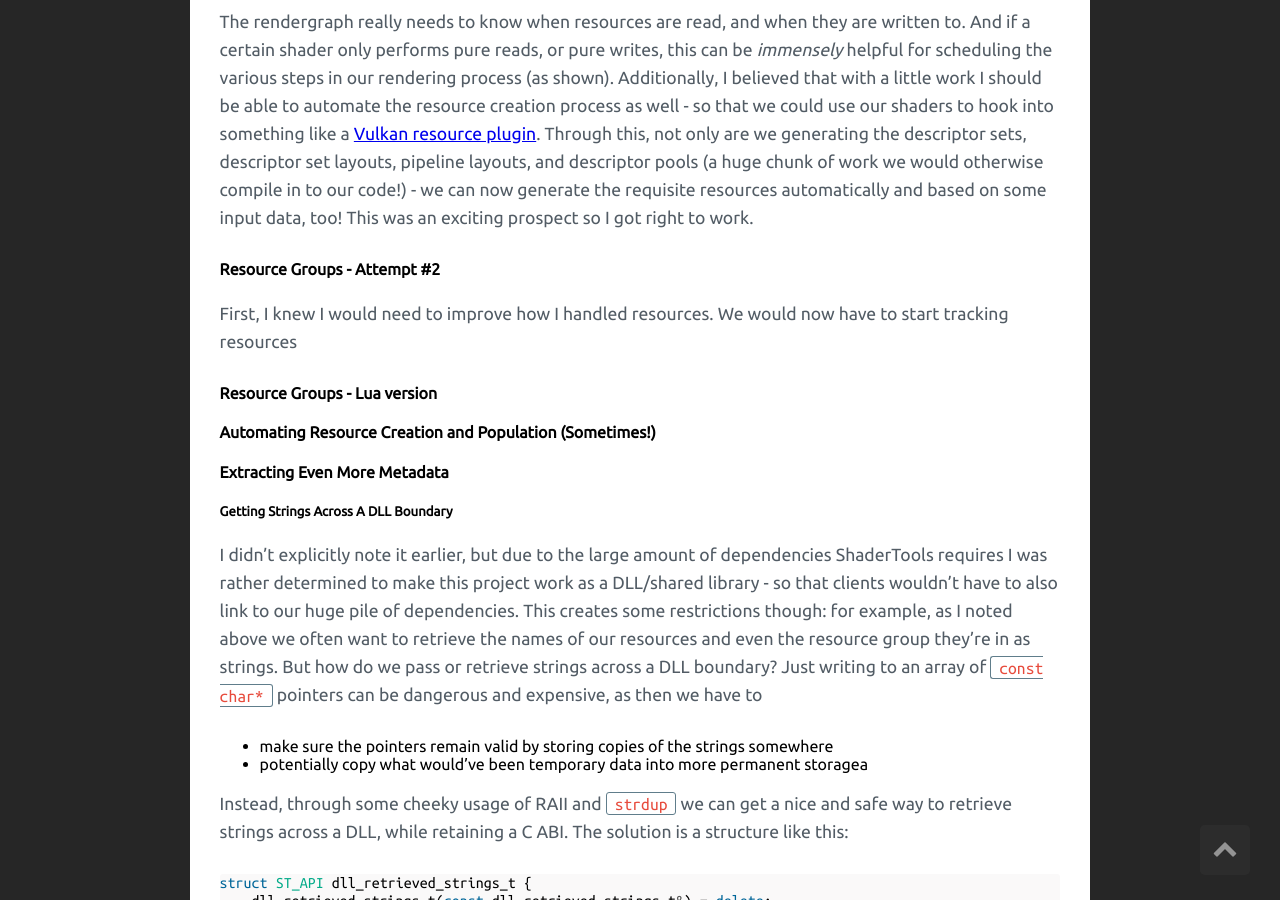
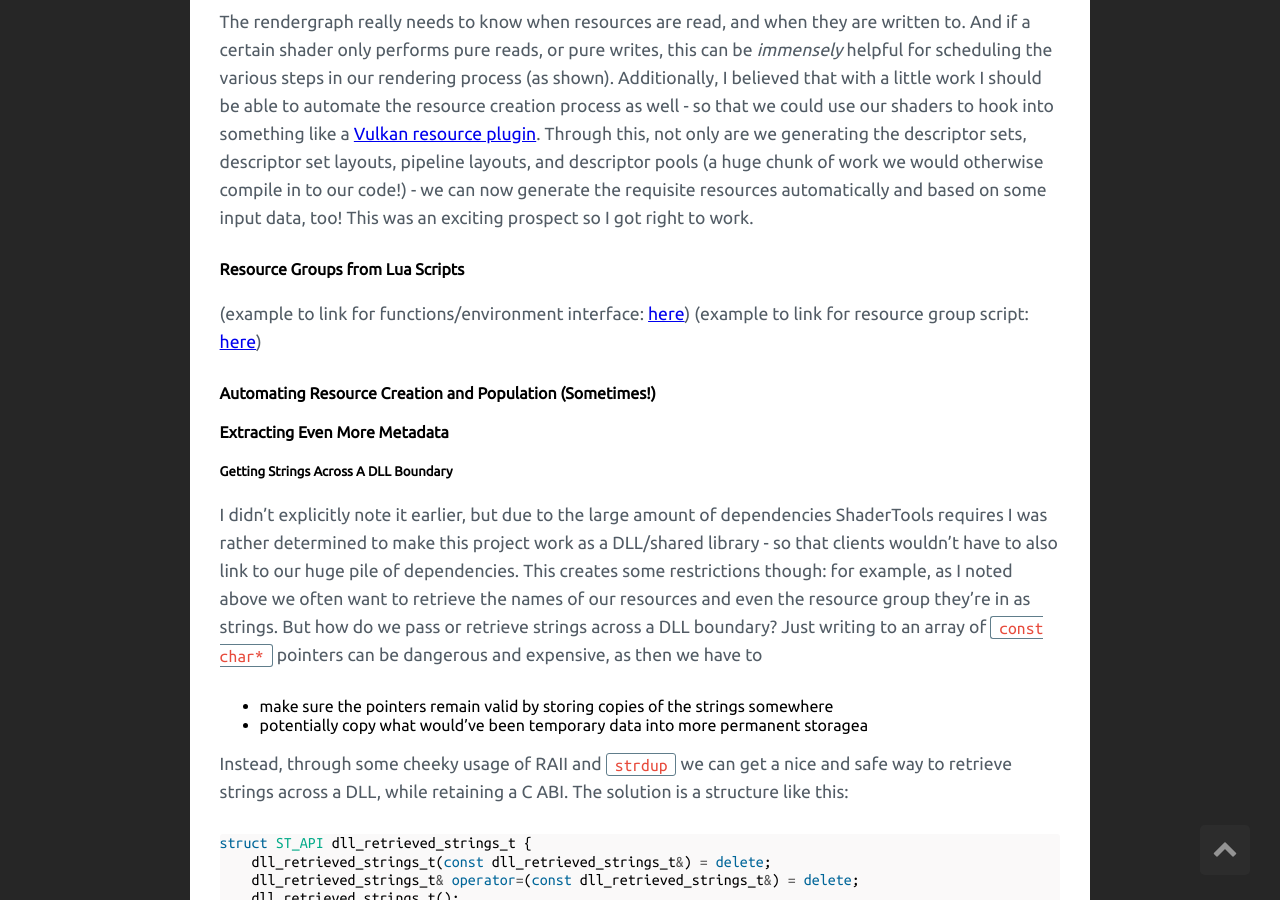
Before and after one commit to fuchstraumer/fuchstraumer.github.io, a Jekyll site: the page built from _posts/2018-9-2-Shader-Toolchain.md, in a window 1280 px wide and 900 px high, scrolled down 7128 px. Built offline with Jekyll 4.4.1, drawn with Linux system fonts in a browser that asks for light colours; comment, search, counter and statistics services are not loaded.

Commit message:
Last update for this morning

```diff
--- a/_posts/2018-9-2-Shader-Toolchain.md
+++ b/_posts/2018-9-2-Shader-Toolchain.md
@@ -140,11 +140,10 @@ I began wondering, however, if I could take this library further. It was about t
 
 The rendergraph really needs to know when resources are read, and when they are written to. And if a certain shader only performs pure reads, or pure writes, this can be *immensely* helpful for scheduling the various steps in our rendering process (as shown). Additionally, I believed that with a little work I should be able to automate the resource creation process as well - so that we could use our shaders to hook into something like a [Vulkan resource plugin](https://fuchstraumer.github.io/Vulkan-Resource-Plugin/). Through this, not only are we generating the descriptor sets, descriptor set layouts, pipeline layouts, and descriptor pools (a huge chunk of work we would otherwise compile in to our code!) - we can now generate the requisite resources automatically and based on some input data, too! This was an exciting prospect so I got right to work.
 
-#### Resource Groups - Attempt #2
+#### Resource Groups from Lua Scripts
 
-First, I knew I would need to improve how I handled resources. We would now have to start tracking resources
-
-#### Resource Groups - Lua version
+(example to link for functions/environment interface: [here](https://github.com/fuchstraumer/ShaderTools/blob/b1ff1c7c019f24ef08a22c0821225eb12592d46f/fragments/clustered_forward/Functions.lua))
+(example to link for resource group script: [here](https://github.com/fuchstraumer/ShaderTools/blob/b1ff1c7c019f24ef08a22c0821225eb12592d46f/fragments/clustered_forward/Resources.lua))
 
 #### Automating Resource Creation and Population (Sometimes!)
 
```
